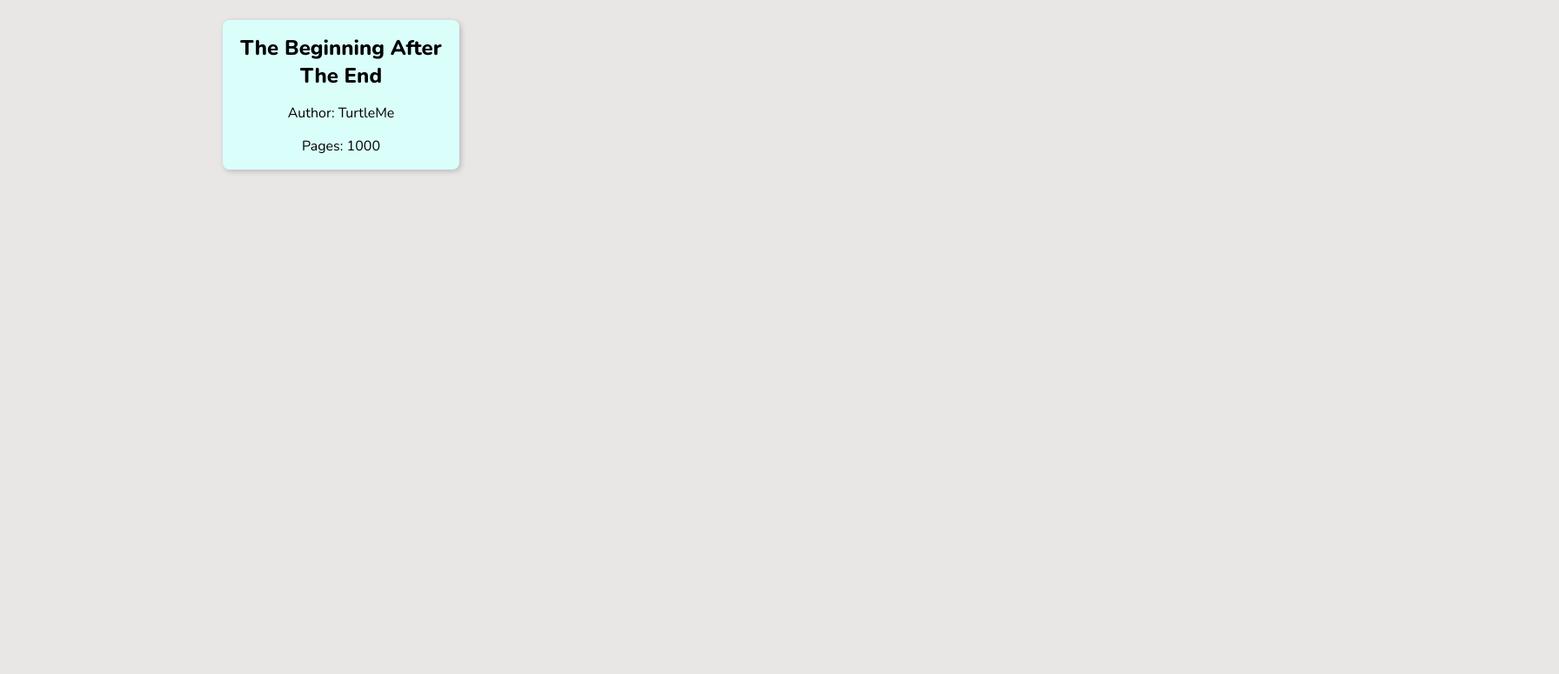
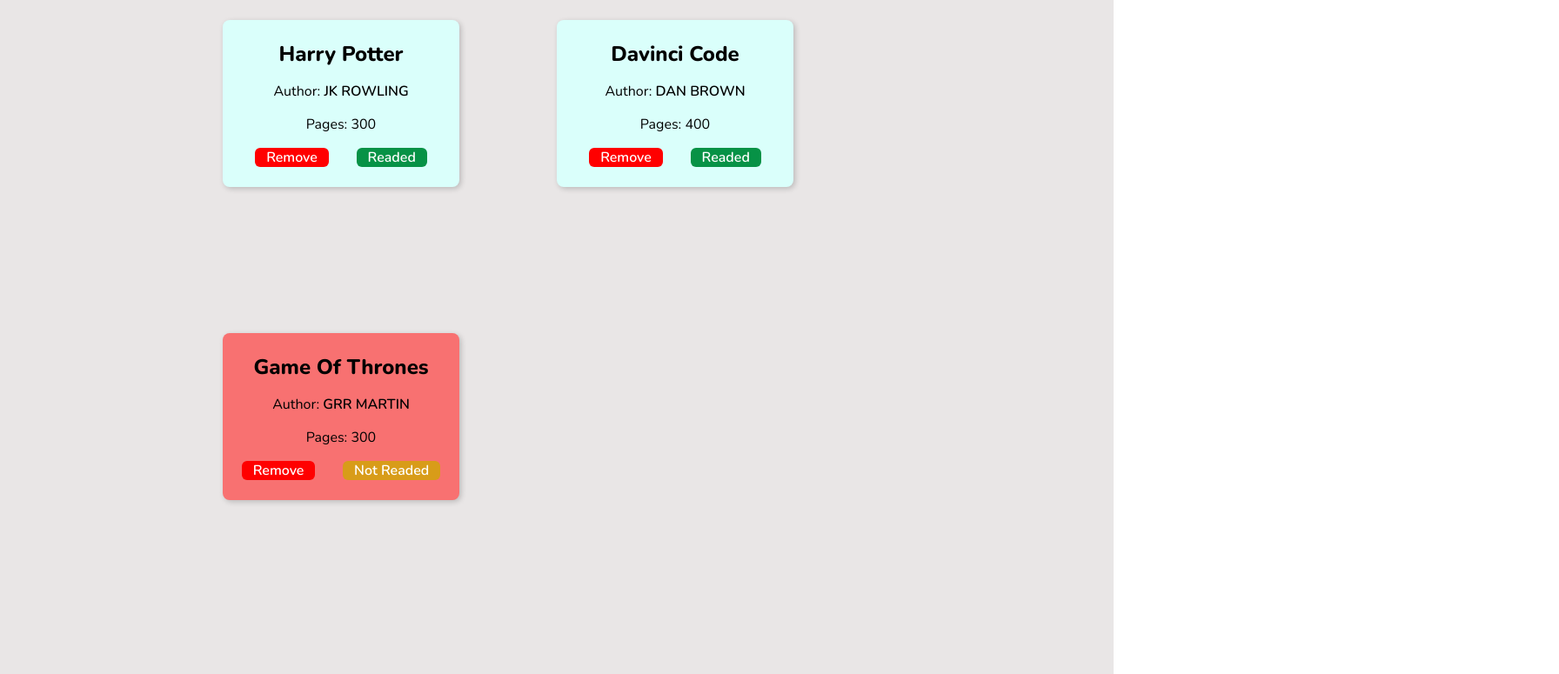
Before and after one commit to linkobe824/project-library, a plain HTML site: page index.html in a window 1280 px wide. Shown: the part 89-864 px from the top of the page at 87% size, 1792 px wide, since content can reach past the window. Drawn offline with nearby package versions, Linux system fonts and the light colour scheme.

Commit message:
loop through library and add cards of the content into the page .container

```diff
--- a/app.js
+++ b/app.js
@@ -4,7 +4,7 @@ const myLibrary = [
                     {title: "game of thrones", author: "grr martin", pages: "300", readed:false }
 ];
 
-function Book(title, author, pages, readed) {
+function Book(title, author, pages, readed=false) {
     this.title = title;
     this.author = author;
     this.pages = pages;
@@ -14,3 +14,57 @@ function Book(title, author, pages, readed) {
 function addBookToLibrary(book){
     myLibrary.push(book);
 }
+
+function createCard(book) {
+    const {title, author, pages, readed} = book;
+
+    const container = document.querySelector('.container');
+    const cardContainer = document.createElement('div');
+    const titleHeading = document.createElement('h2');
+    const authorPar = document.createElement('p');
+    const authorSpan = document.createElement('span');
+    const pagesPar = document.createElement('p');
+    const pagesSpan = document.createElement('span');
+    const btnContainer = document.createElement('div');
+    const btnRemove = document.createElement('button');
+    const btnReaded = document.createElement('button');
+
+    cardContainer.classList.add('card');
+    titleHeading.classList.add('title');
+    authorPar.classList.add('author');
+    pagesPar.classList.add('pages');
+    btnContainer.classList.add('btn-container');
+    btnRemove.classList.add('remove-btn');
+
+    if(!readed) {
+        btnReaded.classList.add('not-readed-btn');
+        btnReaded.textContent = 'Not Readed';
+        cardContainer.classList.add('not-readed');
+    }else {
+        btnReaded.classList.add('readed-btn')
+        btnReaded.textContent = 'Readed';
+    }
+
+    titleHeading.textContent = title;
+    authorPar.textContent = 'Author: ';
+    pagesPar.textContent = 'Pages: '
+    pagesSpan.textContent = pages;
+    authorSpan.textContent = author;
+    btnRemove.textContent = 'Remove';
+
+    cardContainer.appendChild(titleHeading);
+    cardContainer.appendChild(authorPar);
+    authorPar.appendChild(authorSpan);
+    cardContainer.appendChild(pagesPar);
+    pagesPar.appendChild(pagesSpan);
+    cardContainer.appendChild(btnContainer);
+    btnContainer.appendChild(btnRemove);
+    btnContainer.appendChild(btnReaded);
+    container.appendChild(cardContainer);
+}
+
+function displayBooks(library) {
+    library.forEach(book => createCard(book));
+}
+
+displayBooks(myLibrary);
--- a/index.html
+++ b/index.html
@@ -13,12 +13,8 @@
     <h1>Library Project</h1>
     <a href="" class="add"><i class="fa-solid fa-plus"></i>Add Book</a>
   </div>
-  <div class="contanier">
-    <div class="card">
-      <h2 class="title">The beginning after the end</h2>
-      <p class="author">Author: <span>TurtleMe</span></p>
-      <p class="pages">Pages: <span>1000</span></p>
-    </div>
+  <div class="container">
+
   </div>
 </body>
 </html>
--- a/style.css
+++ b/style.css
@@ -15,13 +15,6 @@ body {
                         "main";
 }
 
-.contanier {
-  background-color: rgb(233, 230, 230);
-  height: 100%;
-  width: 100%;
-  grid-area: main;
-  padding: 2rem 20%;
-}
 
 .header {
   grid-area: header;
@@ -61,9 +54,19 @@ body {
   font-size: 1.2rem;
 }
 
+.container {
+  background-color: rgb(233, 230, 230);
+  height: 100%;
+  grid-area: main;
+  padding: 2rem 20%;
+  display: grid;
+  grid-template-columns: repeat(auto-fit, minmax(300px, 1fr));
+  grid-auto-rows: 1fr;
+}
+
 .card {
+  max-height: 10rem;
   max-width: 15rem;
-  min-width: 10rem;
   background-color: #DAFFFB;
   text-align: center;
   display: flex;
@@ -81,6 +84,53 @@ body {
   font-weight: bold;
 }
 
+.card .author span {
+  text-transform: uppercase;
+  font-weight: 600;
+}
+
 .not-readed {
   background-color: #f87171;
 }
+
+.card .btn-container {
+  display: flex;
+  gap: 2rem;
+}
+
+.card .btn-container button {
+  font-size: 1rem;
+  font-weight: 600;
+  padding: 0 .8rem;
+  border: none;
+  border-radius: 6px;
+  cursor: pointer;
+}
+
+.card .btn-container .remove-btn {
+  background-color: red;
+  color: white;
+
+}
+
+.card .remove-btn:hover {
+  background-color: rgb(224, 24, 24);
+}
+
+.card .btn-container .readed-btn {
+  background-color: rgb(7, 146, 70);
+  color: white;
+}
+
+.card .readed-btn:hover {
+  background-color: rgb(31, 114, 68);
+}
+
+.card .btn-container .not-readed-btn {
+  background-color: rgb(216, 156, 25);
+  color: white;
+}
+
+.card .not-readed-btn:hover {
+  background-color: rgb(165, 124, 35);
+}
```
